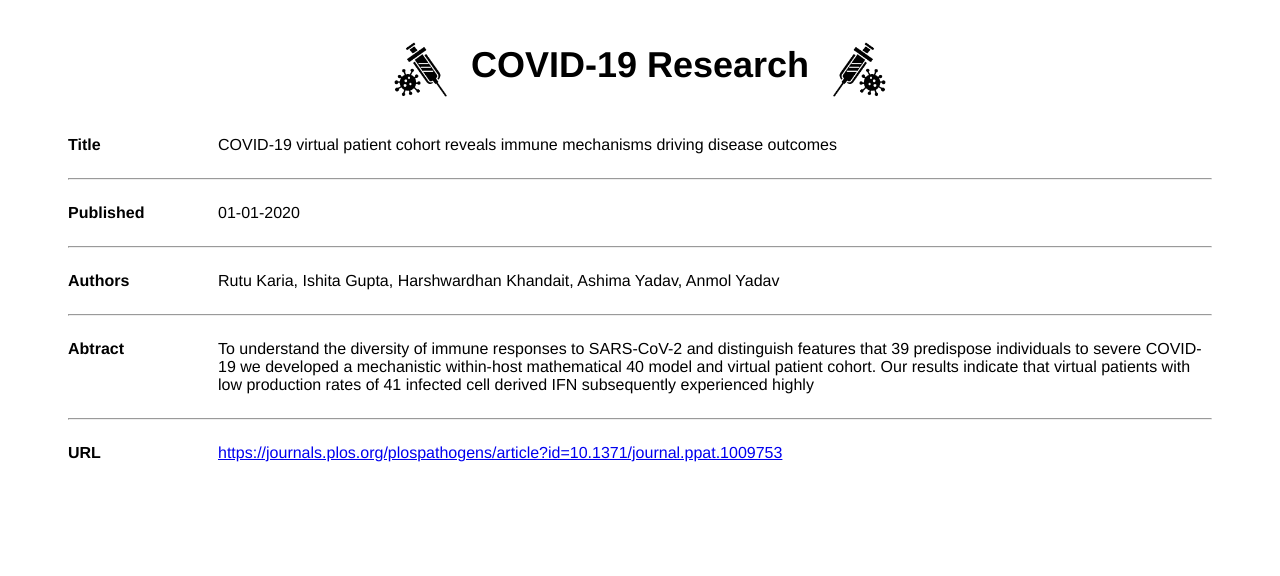
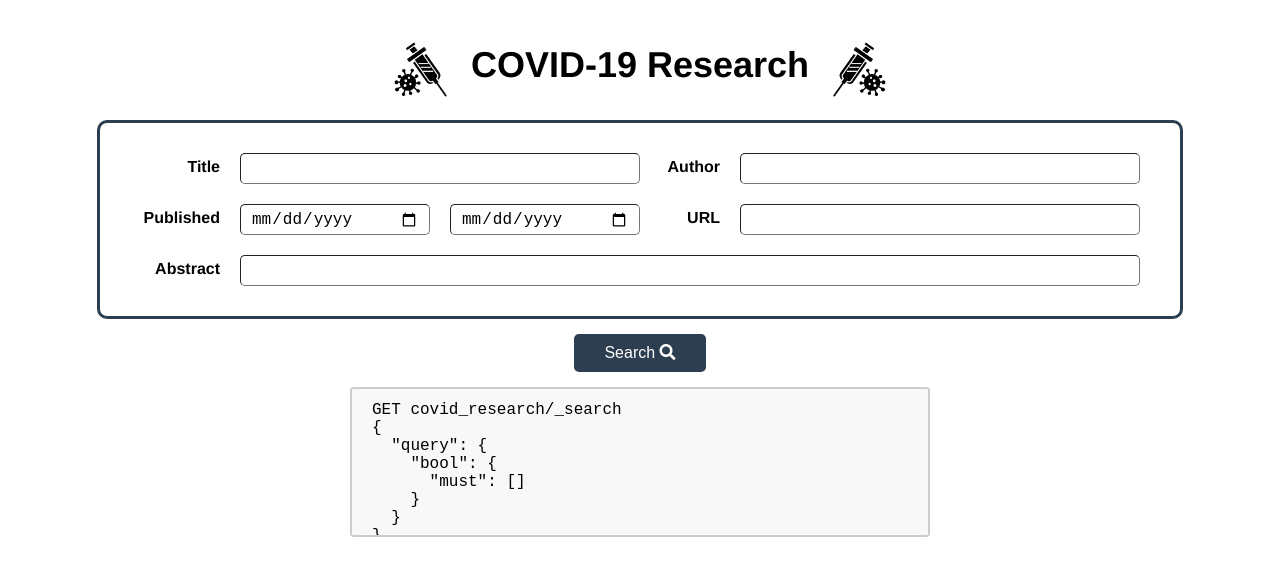
Before and after one commit to rawitsara-ym/IR-Search-Covid, a Vue app: page / in a window 1280 px wide. Shown: the top 576 px of the page. Built offline with nearby package versions, Linux system fonts and the light colour scheme.

Commit message:
search style

```diff
--- a/src/App.vue
+++ b/src/App.vue
@@ -4,11 +4,13 @@
     <h1>COVID-19 Research</h1>
     <img class='icon' alt="covid-19 logo" src="./assets/covid_icon.png">
   </div>
-  <ShowDocument v-bind:doc="doc"/>
+  <!-- <ShowDocument v-bind:doc="doc"/> -->
+  <search/>
 </template>
 
 <script>
-import ShowDocument from './components/ShowDocument.vue'
+// import ShowDocument from './components/ShowDocument.vue'
+import Search from './components/Search.vue'
 
 export default {
   data() {
@@ -23,7 +25,8 @@ export default {
   },
   name: 'App',
   components: {
-    ShowDocument
+    // ShowDocument,
+    Search
   }
 }
 </script>
--- a/src/components/AdvanceSearch.vue
+++ b/src/components/AdvanceSearch.vue
@@ -1,26 +1,36 @@
 <template>
+  <div class="container">
     <form @submit.prevent="callback">
+      <div class="search-container">
+        <div class="grid-template-2">
           <label for="title">Title</label>
           <input type="text" id="title_search" name="title" />
           <label for="author">Author</label>
           <input type="text" id="author_search" name="author" />
+        </div>
+        <div class="grid-template-3">
           <label for="published_date">Published</label>
-    <input
+          <input style="margin-right: 10px"
             type="date"
             id="published_date_from_search"
             name="published_date[from]"
           />
-    <input
+          <input style="margin-left: 10px"
             type="date"
             id="published_date_to_search"
             name="published_date[to]"
           />
           <label for="url">URL</label>
           <input type="text" id="url_search" name="url" />
+        </div>
+        <div class="grid-template-1">
           <label for="abstract">Abstract</label>
           <input type="text" id="abstract_search" name="abstract" />
+        </div>
+      </div>
       <button type="submit">Search <i class="fas fa-search"></i></button>
     </form>
+  </div>
 </template>
 <script>
 export default {
@@ -46,4 +56,69 @@ export default {
   },
 };
 </script>
-<style scoped></style>
+
+<style scoped>
+.container {
+  display: flex;
+  justify-content: center;
+}
+
+.search-container {
+  border-style: solid;
+  border-radius: 10px;
+  padding: 20px 30px;
+  border-color: #2c3e50;
+}
+
+.grid-template-1 {
+  display: grid;
+  grid-template-columns: 100px 900px;
+  justify-content: center;
+  padding: 10px;
+}
+
+.grid-template-2 {
+  display: grid;
+  grid-template-columns: 100px 400px 100px 400px;
+  justify-content: center;
+  padding: 10px;
+}
+
+.grid-template-3 {
+  display: grid;
+  grid-template-columns: 100px 200px 200px 100px 400px;
+  justify-content: center;
+  padding: 10px;
+}
+
+button {
+  background-color: #2c3e50;
+  border: none;
+  color: white;
+  padding: 10px 30px;
+  text-align: center;
+  text-decoration: none;
+  display: inline-block;
+  font-size: 16px;
+  margin: 15px 0;
+  cursor: pointer;
+  border-radius: 5px;
+}
+
+label {
+  font-weight: bold;
+  text-align: right;
+  font-size: 16px;
+  margin-right: 20px;
+  padding: 5px 0;
+}
+
+input {
+  border-radius: 5px;
+  border-width: thin;
+  height: 25px;
+  font-size: 16px;
+  padding: 2px 10px;
+}
+
+</style>
--- a/src/components/BasicSearch.vue
+++ b/src/components/BasicSearch.vue
@@ -29,4 +29,31 @@ export default {
   },
 };
 </script>
-<style scoped></style>
+
+<style scoped>
+form {
+  display: flex;
+  justify-content: center;
+  height: 36px;
+  margin: 10px 0;
+}
+
+input {
+  border-radius: 5px 0 0 5px;
+  border-width: thin;
+  font-size: 18px;
+  padding: 5px 10px;
+  width: 500px;
+}
+
+button {
+  background-color: #2c3e50;
+  border: none;
+  color: white;
+  padding: 7px 20px;
+  text-align: center;
+  font-size: 18px;
+  cursor: pointer;
+  border-radius: 0 5px 5px 0;
+}
+</style>
--- a/src/components/Search.vue
+++ b/src/components/Search.vue
@@ -64,3 +64,17 @@ export default {
   },
 };
 </script>
+
+<style scoped>
+textarea {
+  width: 580px;
+  height: 150px;
+  padding: 12px 20px;
+  box-sizing: border-box;
+  border: 2px solid #ccc;
+  border-radius: 4px;
+  background-color: #f8f8f8;
+  font-size: 16px;
+  resize: none;
+}
+</style>
```
Lines whose indentation alone changed are shown as unchanged.
